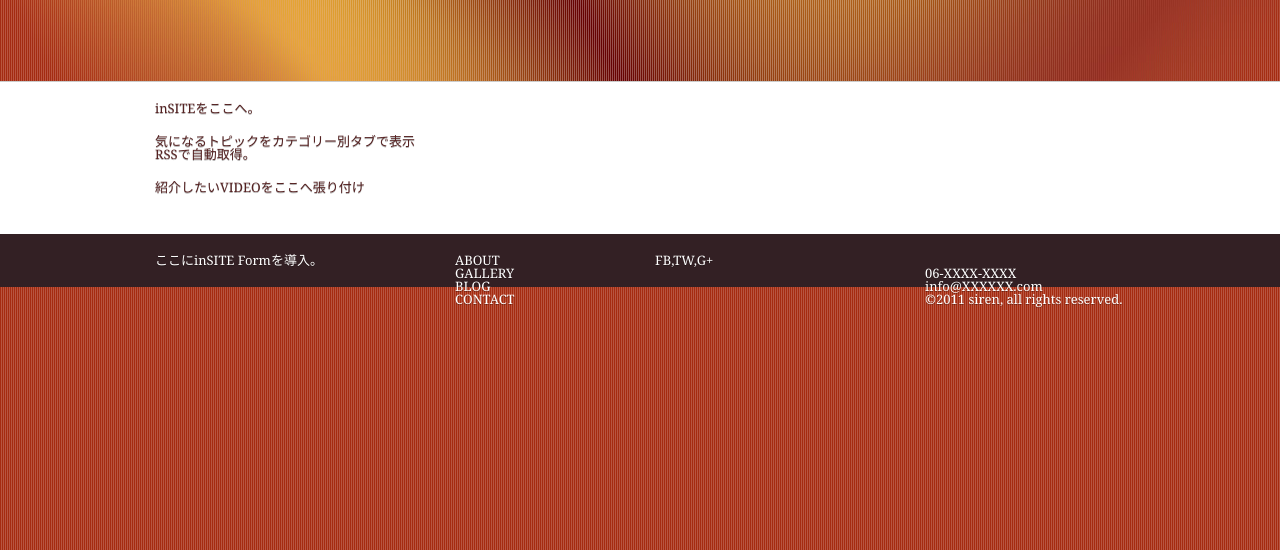
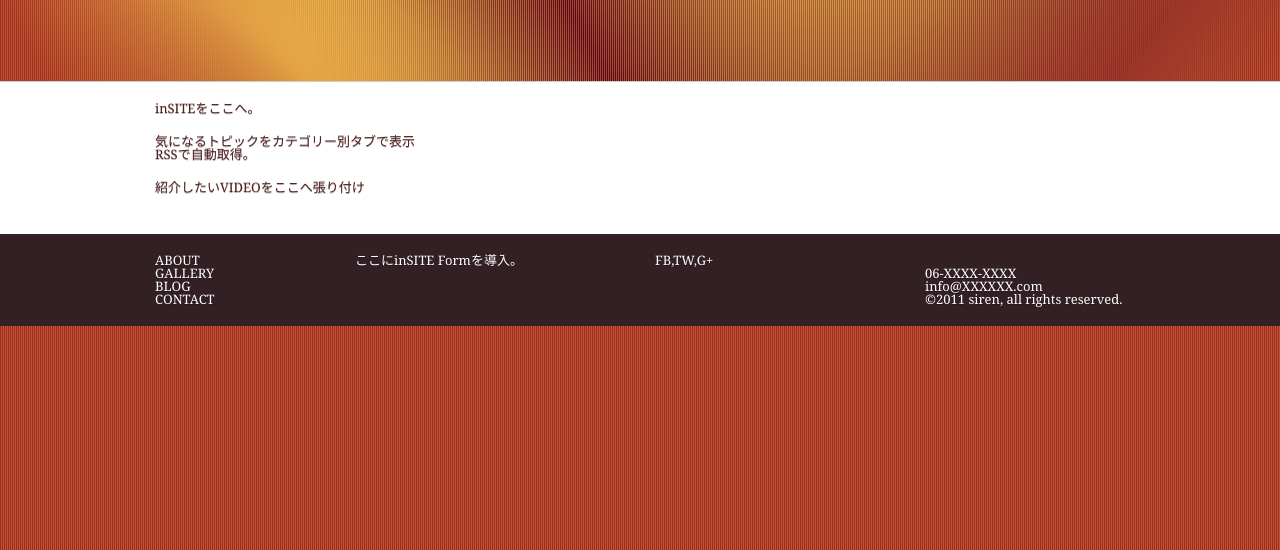
Before and after one commit to kiyotou/sirensample, a plain HTML site: page public_html/index.html in a window 1280 px wide. Shown: the part 250-800 px from the top of the page. Drawn offline with nearby package versions, Linux system fonts and the light colour scheme.

Commit message:
HTML修正

```diff
--- a/public_html/index.html
+++ b/public_html/index.html
@@ -54,16 +54,16 @@
 	</div>
 </div>
 <div id="footer">
-	<div class="container">
-		<div id="contactform">
-			ここにinSITE Formを導入。
-		</div>
+	<div class="container clearfix">
 		<ul id="footNav">
 			<li>ABOUT</li>
 			<li>GALLERY</li>
 			<li>BLOG</li>
 			<li>CONTACT</li>
 		</ul>
+		<div id="contactform">
+			ここにinSITE Formを導入。
+		</div>
 		<div id="socials">
 			FB,TW,G+
 		</div>
```
